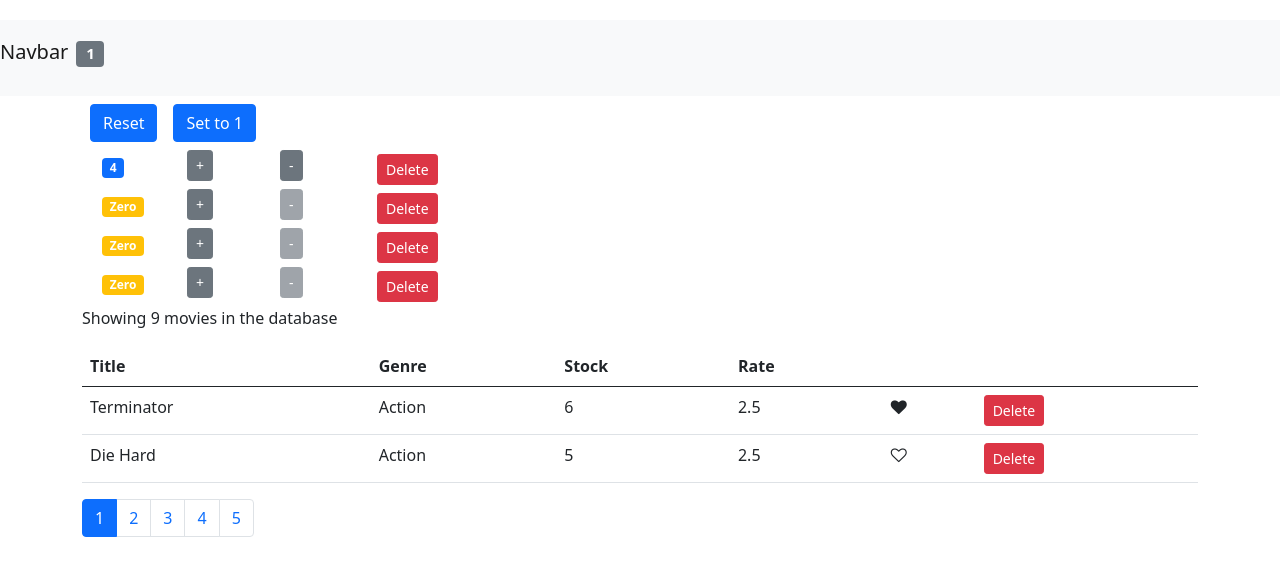
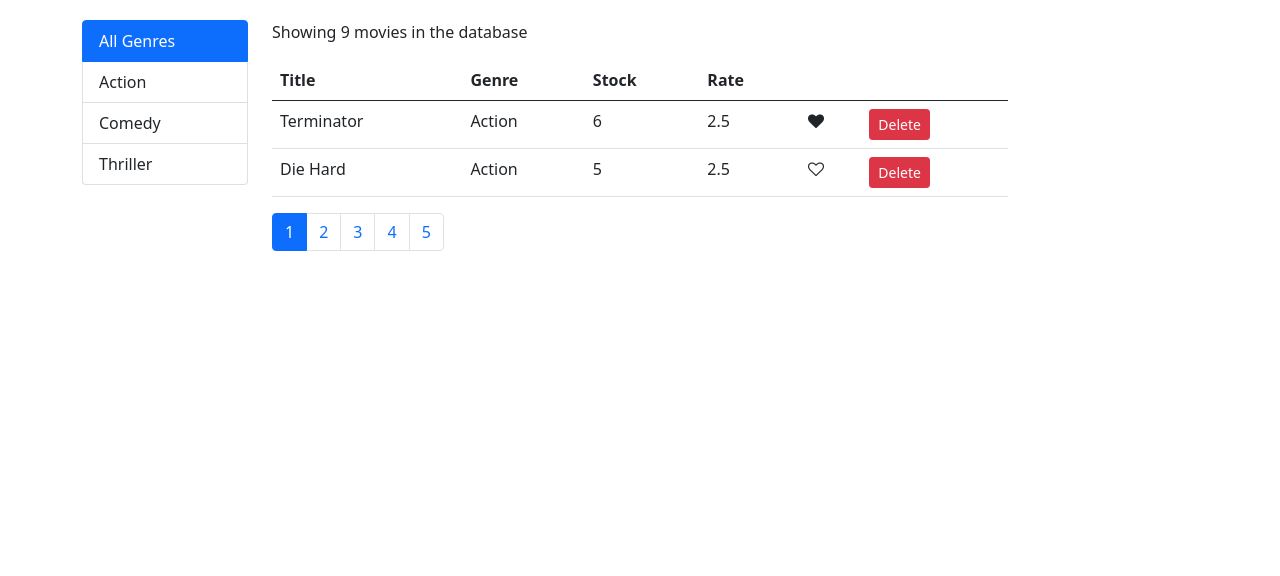
Before and after one commit to abhi886/react-library-management-system, a React (Create React App) app: page / in a window 1280 px wide. Shown: the top 576 px of the page. Built offline with nearby package versions, Linux system fonts and the light colour scheme.

Commit message:
10. Filtering Displaying Items

```diff
--- a/src/App.js
+++ b/src/App.js
@@ -1,18 +1,18 @@
-import React, { Component } from 'react';
-import NavBar from './components/navbar';
-import Counters from './components/counters';
-import Movies from './components/movies';
+import React, { Component } from "react";
+// import NavBar from "./components/navbar";
+// import Counters from "./components/counters";
+import Movies from "./components/movies";
 
-import './App.css';
+import "./App.css";
 
 class App extends Component {
   state = {
     counters: [
-        {id:1, value:4 },
-        {id:2, value:0 },
-        {id:3, value:0 },
-        {id:4, value:0 },
-    ]
+      { id: 1, value: 4 },
+      { id: 2, value: 0 },
+      { id: 3, value: 0 },
+      { id: 4, value: 0 },
+    ],
   };
 
   constructor() {
@@ -21,50 +21,50 @@
   }
 
   componentDidMount() {
-  console.log('App = Mounted');
+    console.log("App = Mounted");
   }
 
   handleReset = () => {
-  const counters =  this.state.counters.map(c => {
+    const counters = this.state.counters.map((c) => {
       c.value = 0;
       return c;
     });
-     this.setState({counters});
+    this.setState({ counters });
   };
 
   handleSet1 = () => {
-     const counters = this.state.counters.map(c => {
+    const counters = this.state.counters.map((c) => {
       c.value = 1;
-         return c ;
+      return c;
     });
-     this.setState({counters});
- }
+    this.setState({ counters });
+  };
 
- handleIncrement = counter => {
+  handleIncrement = (counter) => {
     const counters = [...this.state.counters];
     const index = counters.indexOf(counter);
-     counters[index] = {...counter};
+    counters[index] = { ...counter };
     counters[index].value++;
     this.setState({ counters });
-    }
+  };
 
-    handleDecrement = counter => {
+  handleDecrement = (counter) => {
     const counters = [...this.state.counters];
     const index = counters.indexOf(counter);
-      counters[index] = {...counter};
+    counters[index] = { ...counter };
     counters[index].value--;
     this.setState({ counters });
-     }
+  };
 
   handleDelete = (counterId) => {
-const counters = this.state.counters.filter(c => c.id !== counterId);
-this.setState( {counters })    };
+    const counters = this.state.counters.filter((c) => c.id !== counterId);
+    this.setState({ counters });
+  };
   render() {
-
-console.log('App-Renderd');
+    console.log("App-Renderd");
     return (
       <>
-    <NavBar totalCounters={this.state.counters.filter(c => c.value > 0).length} />
+        {/* <NavBar totalCounters={this.state.counters.filter(c => c.value > 0).length} />
     <main className="container">
       <Counters
       counters={this.state.counters}
@@ -74,10 +74,11 @@
       onDelete={this.handleDelete}
       onDecrement={this.handleDecrement}
        />
-    </main>
+    </main> */}
         <Movies />
       </>
-  )};
+    );
+  }
 }
 
 export default App;
--- /dev/null
+++ b/src/components/common/listGroup.jsx
@@ -0,0 +1,17 @@
+import React from "react";
+
+const ListGroup = (props) => {
+  const { items, textProperty, valueProperty } = props;
+  return (
+    <ul className='list-group'>
+      <li className='list-group-item active'>All Genres</li>
+      {items.map((item) => (
+        <li key={item[valueProperty]} className='list-group-item '>
+          {item[textProperty]}
+        </li>
+      ))}
+    </ul>
+  );
+};
+
+export default ListGroup;
--- a/src/components/movies.jsx
+++ b/src/components/movies.jsx
@@ -3,13 +3,20 @@
 import Like from "./common/like";
 import Pagination from "./common/pagination";
 import { paginate } from "../utils/paginate";
+import ListGroup from "./common/listGroup";
+import { getGenres } from "../services/fakeGenreService";
 
 class Movies extends Component {
   state = {
-    movies: getMovies(),
+    movies: [],
     pageSize: 2,
     currentPage: 1,
+    genres: [],
   };
+
+  componentDidMount() {
+    this.setState({ movies: getMovies(), genres: getGenres() });
+  }
 
   handleDelete = (movie) => {
     const movies = this.state.movies.filter((m) => m._id !== movie._id);
@@ -28,9 +35,13 @@
     this.setState({ currentPage: page });
   };
 
+  handleGenreSelect = (genre) => {
+    console.log(genre);
+  };
+
   render() {
     const { length: count } = this.state.movies;
-    const { pageSize, currentPage, movies: allMovies } = this.state;
+    const { pageSize, currentPage, movies: allMovies, genres } = this.state;
 
     if (count === 0) return <p>No movies in the database.</p>;
 
@@ -39,6 +50,16 @@
     return (
       <>
         <div className='container'>
+          <div className='row'>
+            <div className='col-2'>
+              <ListGroup
+                items={genres}
+                textProperty='name'
+                valueProperty='_id'
+                onItemSelect={this.handleGenreSelect}
+              ></ListGroup>
+            </div>
+            <div className='col-8'>
               <p>Showing {this.state.movies.length} movies in the database</p>
               <table className='table'>
                 <thead>
@@ -77,12 +98,15 @@
                   ))}
                 </tbody>
               </table>
+
               <Pagination
                 itemsCount={count}
                 currentPage={currentPage}
                 pageSize={pageSize}
                 onPageChange={this.handlePageChange}
               />
+            </div>{" "}
+          </div>
         </div>
       </>
     );
```
Lines whose indentation alone changed are shown as unchanged.
